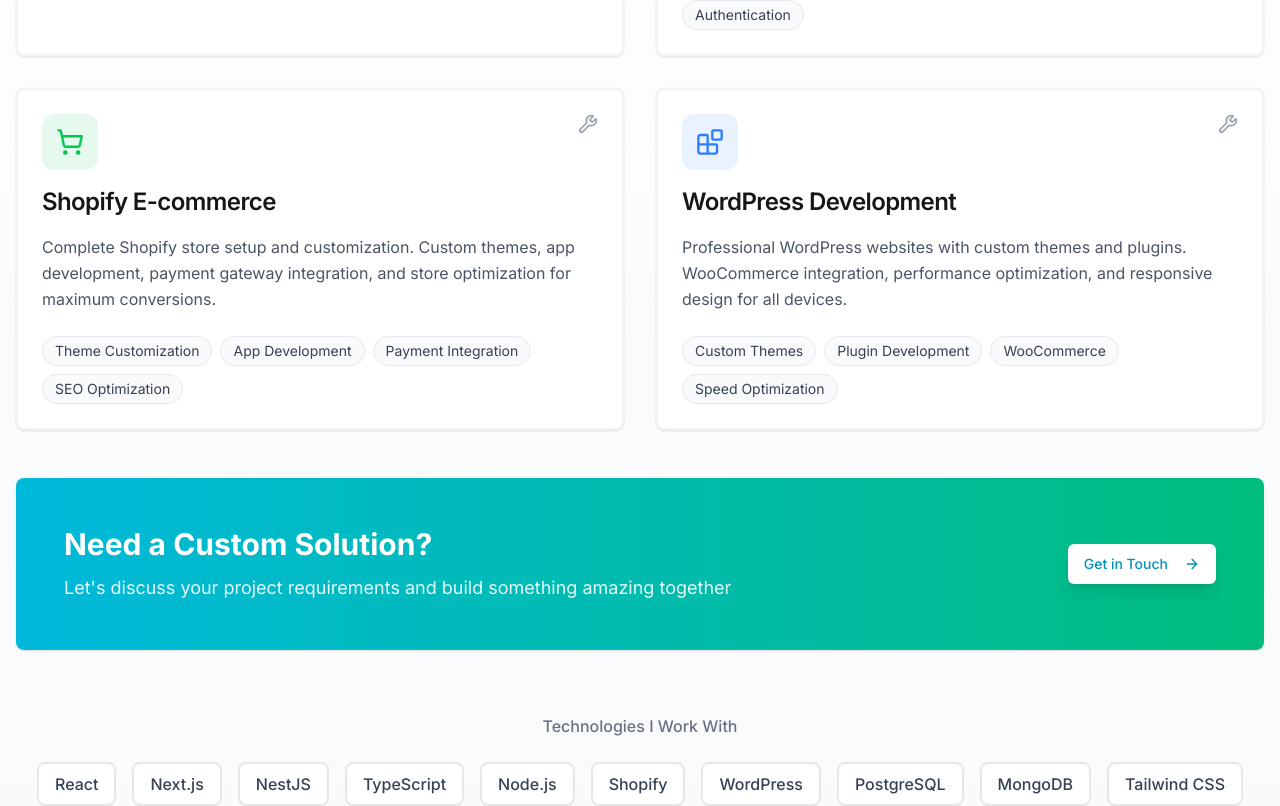
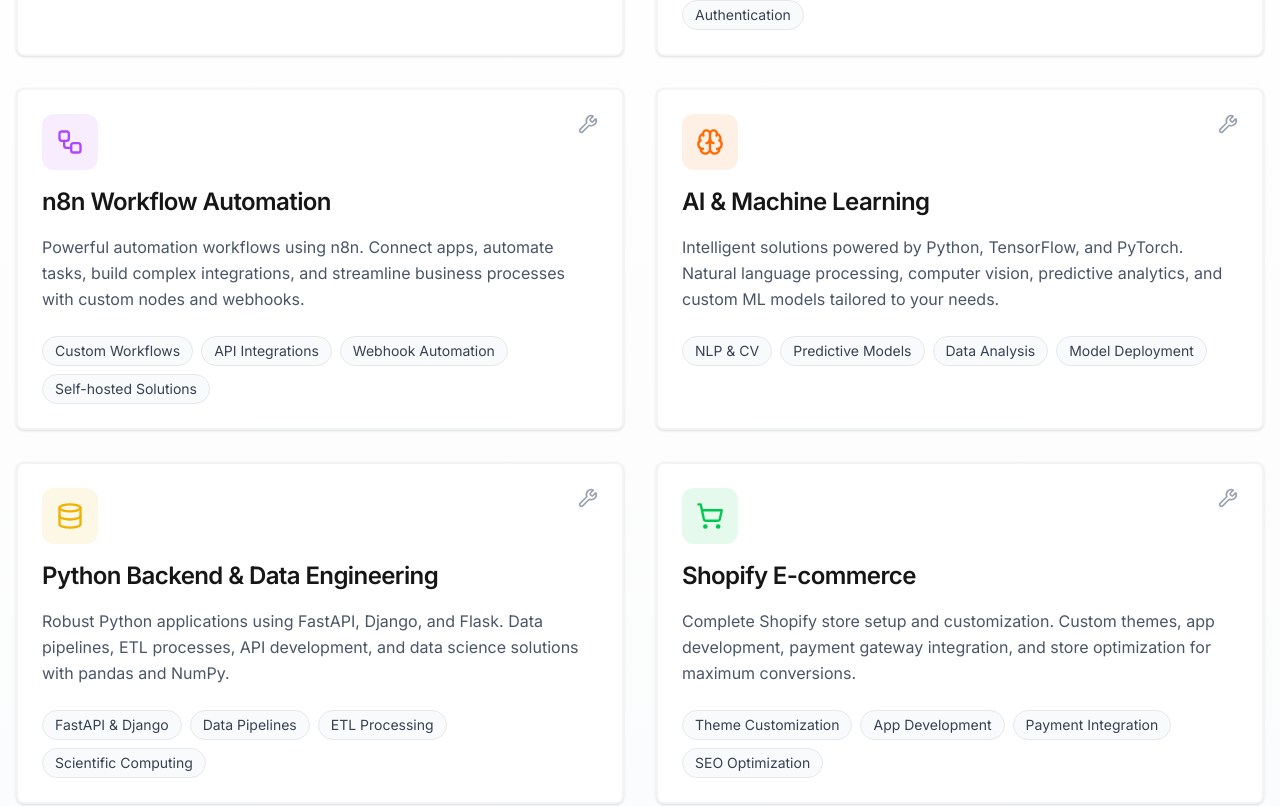
Before and after one commit to hadiaalv/portfolio, a Next.js app: page / in a window 1280 px wide. Shown: the part 1354-2160 px from the top of the page. Built offline with nearby package versions, Linux system fonts and the light colour scheme.

Commit message:
SERVICES UPDATED

```diff
--- a/components/services-section.tsx
+++ b/components/services-section.tsx
@@ -3,7 +3,7 @@
 import { useRouter } from "next/navigation"
 import { Card, CardContent, CardHeader, CardTitle } from "@/components/ui/card"
 import { Button } from "@/components/ui/button"
-import { ArrowRight, Code2, ShoppingCart, Blocks, Wrench } from "lucide-react"
+import { ArrowRight, Code2, ShoppingCart, Blocks, Wrench, Workflow, Brain, Database } from "lucide-react"
 
 export function ServicesSection() {
   const router = useRouter()
@@ -24,6 +24,30 @@
       features: ["REST & GraphQL APIs", "Microservices", "Database Design", "Authentication"],
       color: "text-red-500",
       bgColor: "bg-red-500/10",
+    },
+    {
+      icon: Workflow,
+      title: "n8n Workflow Automation",
+      description: "Powerful automation workflows using n8n. Connect apps, automate tasks, build complex integrations, and streamline business processes with custom nodes and webhooks.",
+      features: ["Custom Workflows", "API Integrations", "Webhook Automation", "Self-hosted Solutions"],
+      color: "text-purple-500",
+      bgColor: "bg-purple-500/10",
+    },
+    {
+      icon: Brain,
+      title: "AI & Machine Learning",
+      description: "Intelligent solutions powered by Python, TensorFlow, and PyTorch. Natural language processing, computer vision, predictive analytics, and custom ML models tailored to your needs.",
+      features: ["NLP & CV", "Predictive Models", "Data Analysis", "Model Deployment"],
+      color: "text-orange-500",
+      bgColor: "bg-orange-500/10",
+    },
+    {
+      icon: Database,
+      title: "Python Backend & Data Engineering",
+      description: "Robust Python applications using FastAPI, Django, and Flask. Data pipelines, ETL processes, API development, and data science solutions with pandas and NumPy.",
+      features: ["FastAPI & Django", "Data Pipelines", "ETL Processing", "Scientific Computing"],
+      color: "text-yellow-500",
+      bgColor: "bg-yellow-500/10",
     },
     {
       icon: ShoppingCart,
@@ -125,7 +149,24 @@
         <div className="mt-16 text-center">
           <p className="text-gray-500 mb-6 font-medium">Technologies I Work With</p>
           <div className="flex flex-wrap justify-center gap-4">
-            {["React", "Next.js", "NestJS", "TypeScript", "Node.js", "Shopify", "WordPress", "PostgreSQL", "MongoDB", "Tailwind CSS"].map((tech) => (
+            {[
+              "React",
+              "Next.js",
+              "NestJS",
+              "TypeScript",
+              "Node.js",
+              "Python",
+              "FastAPI",
+              "Django",
+              "TensorFlow",
+              "PyTorch",
+              "n8n",
+              "Shopify",
+              "WordPress",
+              "PostgreSQL",
+              "MongoDB",
+              "Tailwind CSS"
+            ].map((tech) => (
               <span
                 key={tech}
                 className="px-4 py-2 bg-white border-2 border-gray-200 rounded-lg text-gray-700 font-medium hover:border-cyan-500 hover:text-cyan-600 transition-colors cursor-default"
```
